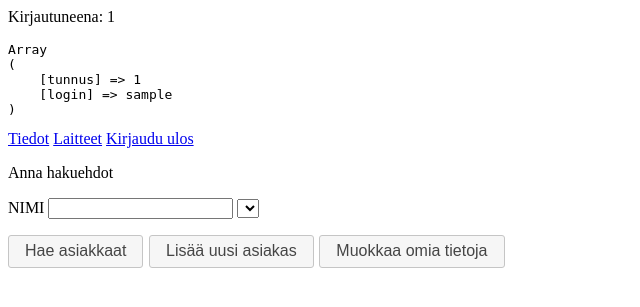
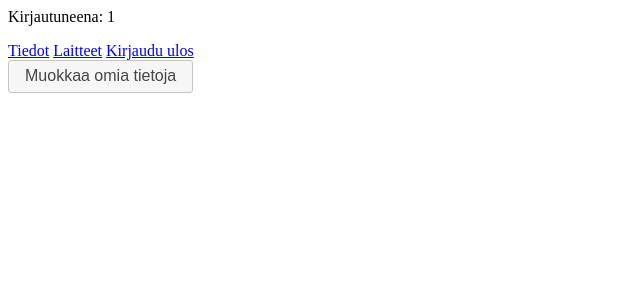
Before and after one commit to pehmeateemu/webprojekti, a PHP site: page /pohjia/asiakas.php in a window 1280 px wide. Shown: the top 307 px of the page, without its empty margins (0-640 px from the left). Run offline with PHP 8.4, Linux system fonts and the light colour scheme; the visitor is signed in with stand-in values (Sample User, id 1); data comes from the database, SQL or seed files in the repository; lists and menus that the app fills with data are empty; some libraries are stand-ins or nearby versions.

Commit message:
Kaikki 1 tasoon vaadittavat toiminnot
Kaikki pelaa

```diff
--- a/asiakas.php
+++ b/asiakas.php
@@ -6,9 +6,9 @@
 
     $tunnus = $_SESSION['tunnus'];
     echo "<p> Kirjautuneena: ".$tunnus ."</p>";
-    echo "<pre>";
-    print_r($_SESSION);
-    echo "</pre>";
+    //echo "<pre>";
+    //print_r($_SESSION);
+    //echo "</pre>";
 
 
 	check_session();
@@ -147,7 +147,7 @@
 		    $.get(
                 "http://localhost:8081/pohjia/php/asiakasHandler.php?poista=" + avain
             ).done(function (data, textStatus, jqXHR) {
-				hae_asiakkaat();
+
             }).fail(function (jqXHR, textStatus, errorThrown) {
                 console.log("poista_asiakas: status=" + textStatus + ", " + errorThrown);
             });
@@ -158,7 +158,7 @@
                 "http://localhost:8081/pohjia/php/asiakasHandler.php?lisaa",
                 lisayslauseke
             ).done(function (data, textStatus, jqXHR) {
-                hae_asiakkaat();
+
             }).fail(function (jqXHR, textStatus, errorThrown) {
                 console.log("lisaaAsiakas: status=" + textStatus + ", " + errorThrown);
             });
@@ -191,7 +191,7 @@
 			$.post("http://localhost:8081/pohjia/php/asiakasHandler.php?tallenna",
                 muokkauslauseke
             ).done(function (data, textStatus, jqXHR) {
-				hae_asiakkaat();
+
 
             }).fail(function (jqXHR, textStatus, errorThrown) {
                 console.log("tallennaAsiakas: status=" + textStatus + ", " + errorThrown);
@@ -226,19 +226,8 @@
 <body>
 	<a href="http://localhost:8081/pohjia/php/asiakas.php?">Tiedot</a>
 	<a href="http://localhost:8081/pohjia/php/laitehaku.php">Laitteet</a>
-	<a href="http://localhost:8081/pohjia/php/logout.php">Kirjaudu ulos</a>
-	<p>Anna hakuehdot</p>
-	<form id="haku">
-		NIMI
-		<input type="text" id="nhimi" name="hnimi" />
-		<select id="asty_avain" name="Asty_avain">
-			<option value=""></option>
-        </select>
+	<a href="http://localhost:8081/pohjia/php/logout.php">Kirjaudu ulos</a><br />
 
-		<br />
-	</form>
-	<button id="hae">Hae asiakkaat</button>
-	<button id="lisaa">Lisää uusi asiakas</button>
     <button id="muokkaa">Muokkaa omia tietoja</button>
 
 	<div id="asiakkaat"></div>
@@ -269,7 +258,7 @@
             <input type='text' id='osoite_muokkaus' name='mosoite' placeholder='Osoite'>
             <input type='text' id='postinro_muokkaus' name='mpostinro' placeholder='Postinumero'>
             <input type='text' id='postitmp_muokkaus' name='mpostitmp' placeholder='Postitoimipaikka'>
-            <select id='asty_muokkaus' name='masty'>
+            <select id='asty_muokkaus' name='masty' readonly="readonly">
                 <option value="0">Käyttäjä</option>
 				<option value="1">Admin</option>
             </select>
--- a/db_utils.inc
+++ b/db_utils.inc
@@ -2,10 +2,12 @@
 /*
 	Tässä tiedostossa on funktioita, jotka käsittelevät Asiakas-taulua.
 	Muiden taulujen funktiot kannattaa tehdä omiin tiedostoihinsa.
+
 */
 
 require_once("db.inc");
 require_once("utils.inc");
+
 
 function fetchLogin($tunnus, $ss)
 {
@@ -14,7 +16,7 @@ function fetchLogin($tunnus, $ss)
 	$result = array();
 
 	try {
-		$stmt = $conn->prepare("SELECT Tunnus, kayttaja_id FROM kayttaja WHERE Tunnus = '$tunnus' AND Salasana = '$ss'");
+		$stmt = $conn->prepare("SELECT Tunnus, kayttaja_id, asty FROM kayttaja WHERE Tunnus = '$tunnus' AND Salasana = '$ss'");
 		$stmt->execute();
 
 		//käydään rivit läpi
--- a/laiteHandler.php
+++ b/laiteHandler.php
@@ -3,7 +3,8 @@
 	header("Access-Control-Allow-Origin: *");
 	header("Access-Control-Allow-Methods: PUT, GET, POST");
 	header("Access-Control-Allow-Headers: Origin, X-Requested-With, Content-Type, Accept");
-	global $_SESSION;
+	require_once("login_utils.inc");
+	session_start();
 	//check_session();
 if ( isset($_POST["lisaa"]))
 	{
@@ -98,7 +99,8 @@ if ( isset($_GET["hae"]) )
 			echo "<td>". $row["Postitmp"]. "</td>";
 			echo "<td>". $row["Kuvaus"]. "</td>";
 			echo "<td>". $row["Tila"]. "</td>";
-			if ($_SESSION["ulevel"] = 1) {
+
+			if ($_SESSION["asty"] == 1) {
 			echo "<td> <button class=\"muokkaaButton\"onclick=\"muokkaaLaite($id)\">Muokkaa </button> </td>";
 			echo "<td> <button class=\"poistaButton\" onclick=\"poistaLaite($id)\">Poista </button> </td>";
 			};
--- a/login.php
+++ b/login.php
@@ -102,7 +102,7 @@
             <input type="text" id="osoite_lisays" name="osoite" placeholder="Osoite">
             <input type="text" id="postinro_lisays" name="postinro" placeholder="Postinumero">
             <input type="text" id="postitmp_lisays" name="postitmp" placeholder="Postitoimipaikka">
-            <select id="asty_lisays" name="asty">
+            <select id="asty_lisays" name="asty" readonly="readonly">
                 <option value="0"></option>
             </select>
 
```
Also changed, not shown: laitehaku.php (+14 -4 lines), login_handler.php (+8 -2 lines).
